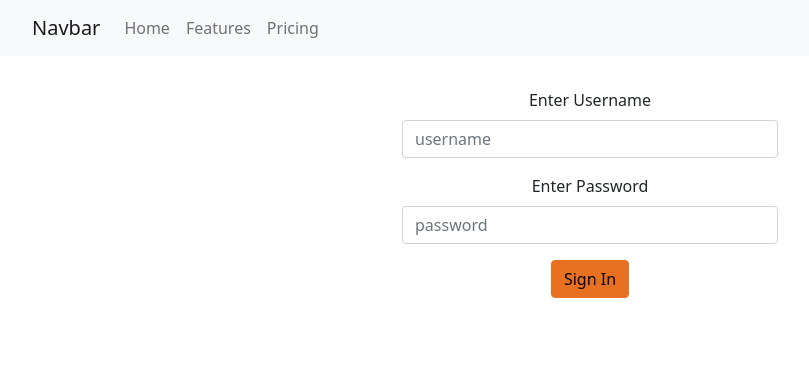
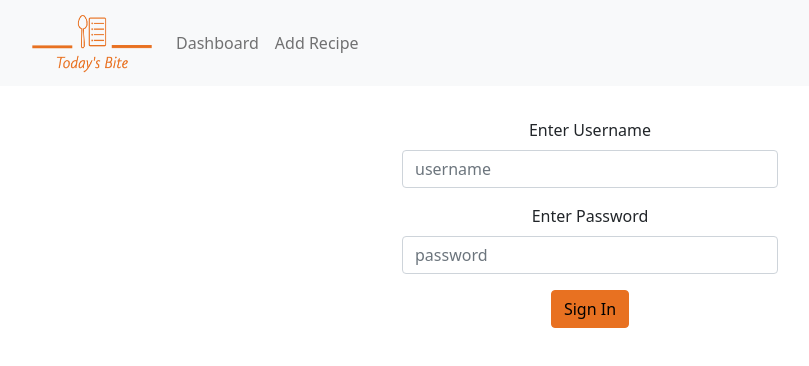
Before and after one commit to archandatta/todaysBite, a React (Create React App) app in the folder web/: page / in a window 1280 px wide. Shown: the top 366 px of the page, without its empty margins (50-859 px from the left). Built offline with nearby package versions, Linux system fonts and the light colour scheme.

Commit message:
navbar css

```diff
--- a/web/src/components/nav/Top.jsx
+++ b/web/src/components/nav/Top.jsx
@@ -1,16 +1,18 @@
 import React from 'react';
 
 import { Container, Nav, Navbar } from 'react-bootstrap';
+import logo from '../icons/logo.png';
 
 const Top = () => {
 	return (
 		<Navbar bg="light" variant="light">
-			<Container style={{}}>
-				<Navbar.Brand href="#home">Navbar</Navbar.Brand>
+			<Container>
+				<Navbar.Brand href="/dashboard">
+					<img alt="logo" src={logo} width="120" height="60" className="d-inline-block align-top" />
+				</Navbar.Brand>
 				<Nav className="me-auto">
-					<Nav.Link href="#home">Home</Nav.Link>
-					<Nav.Link href="#features">Features</Nav.Link>
-					<Nav.Link href="#pricing">Pricing</Nav.Link>
+					<Nav.Link href="/dashboard">Dashboard</Nav.Link>
+					<Nav.Link href="/add">Add Recipe</Nav.Link>
 				</Nav>
 			</Container>
 		</Navbar>
```
Also changed, not shown: web/src/components/icons/logo.png (added).
